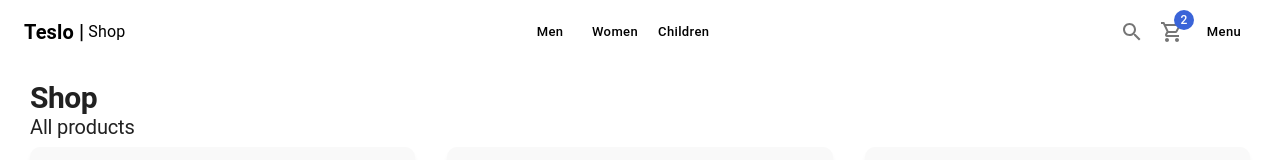
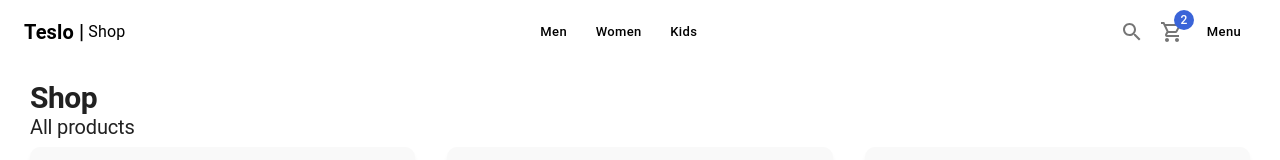
Before and after one commit to StefanoCutri/teslo-shop-next, a Next.js app: page / in a window 1280 px wide. Shown: the top 160 px of the page. Built offline with nearby package versions, Linux system fonts and the light colour scheme.

Commit message:
Change navbar content

```diff
--- a/src/components/ui/Navbar.tsx
+++ b/src/components/ui/Navbar.tsx
@@ -35,7 +35,7 @@ const Navbar = () => {
           </NextLink>
           <NextLink href="/category/children" passHref legacyBehavior>
             <Link>
-              <Button>Children</Button>
+              <Button>Kids</Button>
             </Link>
           </NextLink>
         </Box>
```
